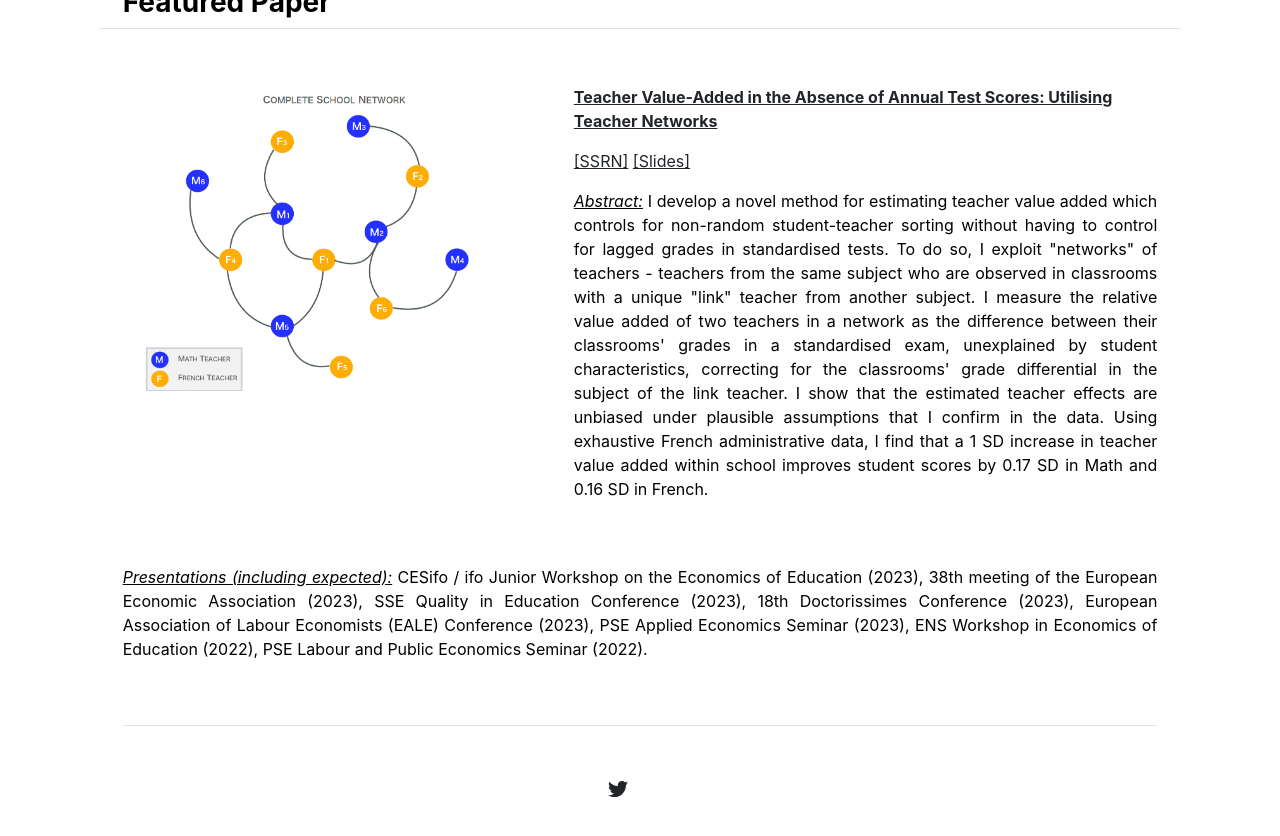
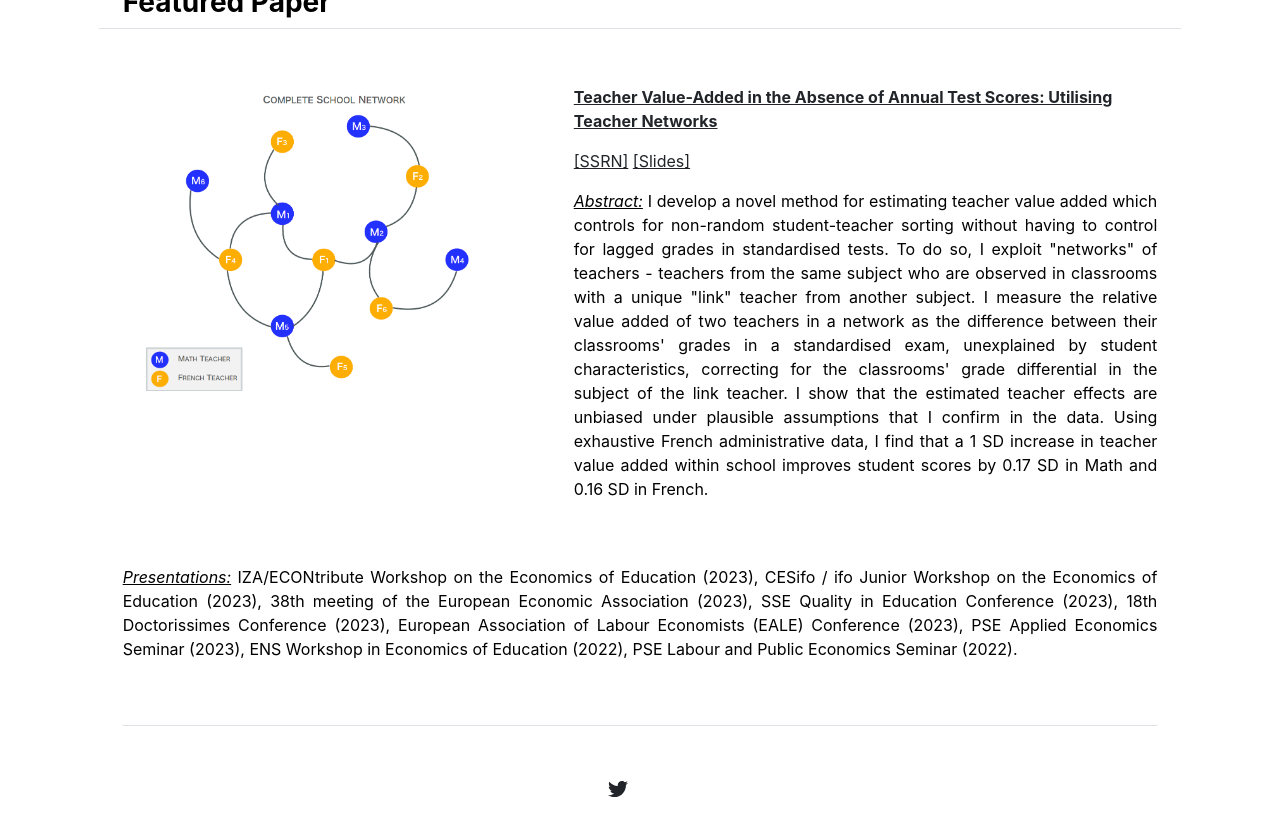
Before and after one commit to desislavatartova/desislavatartova.github.io, a Jekyll site: the page built from index.md, in a window 1280 px wide and 900 px high, scrolled down 653 px. Shown: the top 836 px of the window. Built offline with Jekyll 4.4.1, drawn with Linux system fonts in a browser that asks for light colours.

Commit message:
Update home.html

```diff
--- a/_layouts/home.html
+++ b/_layouts/home.html
@@ -32,5 +32,5 @@ layout: default
 	<p align="justify"> <u><em>Abstract:</em></u> I develop a novel method for estimating teacher value added which controls for non-random student-teacher sorting without having to control for lagged grades in standardised tests. To do so, I exploit "networks" of teachers  - teachers from the same subject who are observed in classrooms with a unique "link" teacher from another subject. I measure the relative value added of two teachers in a network as the difference between their classrooms' grades in a standardised exam, unexplained by student characteristics, correcting for the classrooms' grade differential in the subject of the link teacher. I show that the estimated teacher effects are unbiased under plausible assumptions that I confirm in the data. Using exhaustive French administrative data, I find that a 1 SD increase in  teacher value added within school improves student scores by 0.17 SD in Math and 0.16 SD in French.
 	</p>
   </div>
-	    <p align="justify"> <u><em>Presentations (including expected):</em></u> CESifo / ifo Junior Workshop on the Economics of Education (2023),  38th meeting of the European Economic Association (2023), SSE Quality in Education Conference (2023), 18th Doctorissimes Conference (2023), European Association of Labour Economists (EALE) Conference (2023), PSE Applied Economics Seminar (2023), ENS Workshop in Economics of Education (2022), PSE Labour and Public Economics Seminar (2022). </p>
+	    <p align="justify"> <u><em>Presentations:</em></u> IZA/ECONtribute Workshop on the Economics of Education (2023), CESifo / ifo Junior Workshop on the Economics of Education (2023),  38th meeting of the European Economic Association (2023), SSE Quality in Education Conference (2023), 18th Doctorissimes Conference (2023), European Association of Labour Economists (EALE) Conference (2023), PSE Applied Economics Seminar (2023), ENS Workshop in Economics of Education (2022), PSE Labour and Public Economics Seminar (2022). </p>
 </div>
```
